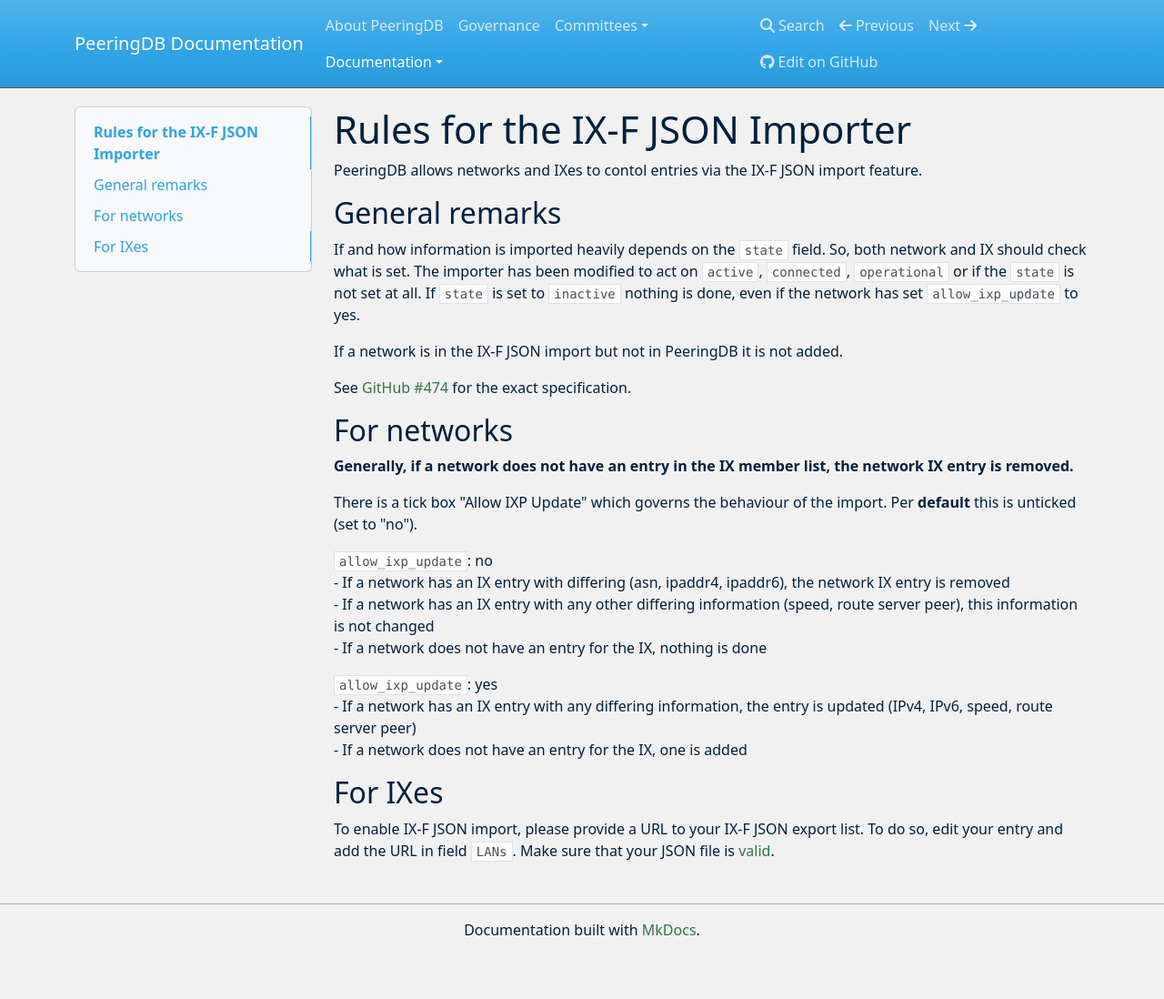
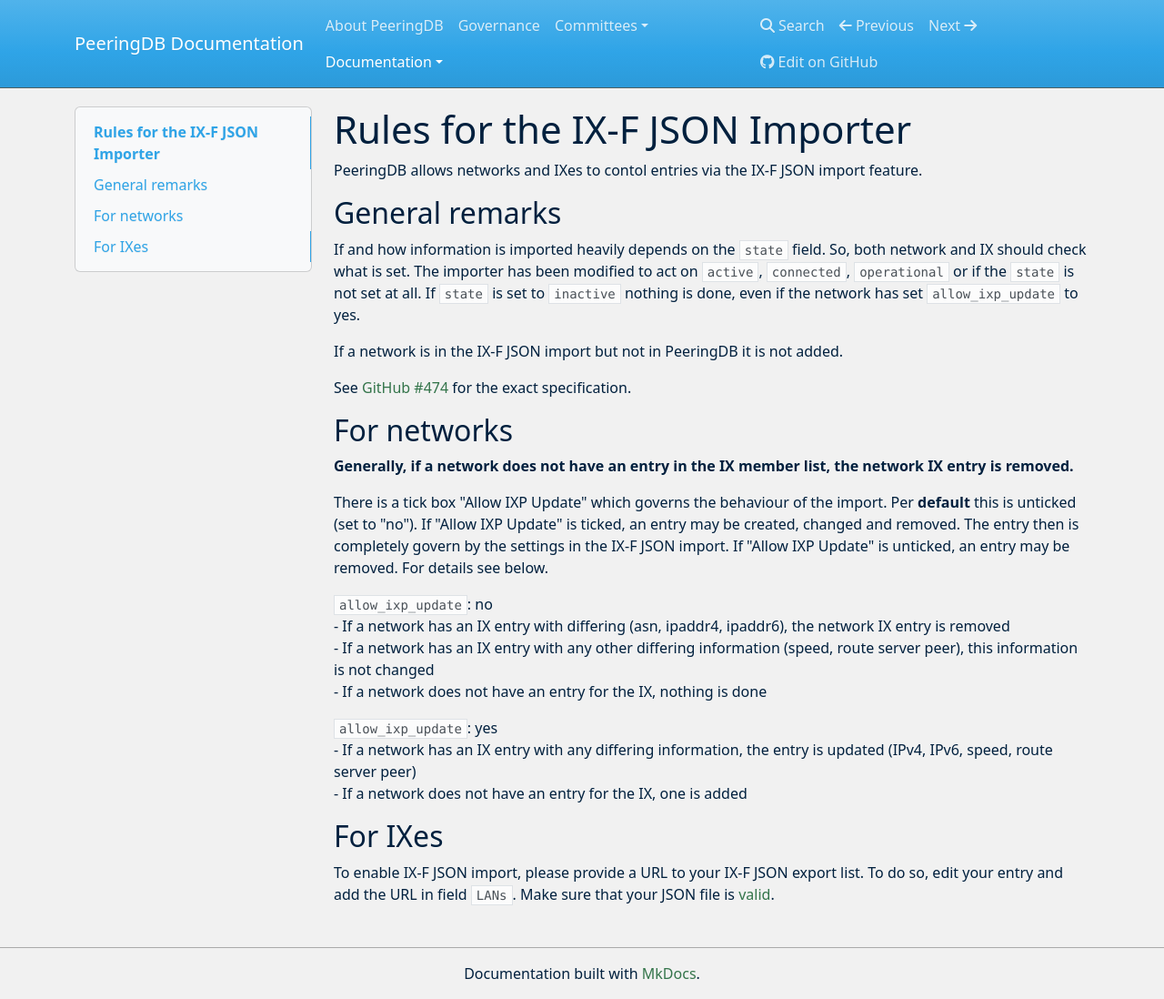
Before and after one commit to peeringdb/docs, an MkDocs documentation site: the page built from docs/ix-f-json-import-rules.md, in a window 1280 px wide and 1098 px high. Shown: the whole window at 91% size. Built offline with MkDocs 1.6.1, drawn with Linux system fonts in a browser that asks for light colours; nearby versions of some CDN libraries.

Commit message:
Update ix-f-json-import-rules.md
Clarify what ""Allow IXP Update" means

```diff
--- a/docs/ix-f-json-import-rules.md
+++ b/docs/ix-f-json-import-rules.md
@@ -11,7 +11,7 @@
 ## For networks
 **Generally, if a network does not have an entry in the IX member list, the network IX entry is removed.**
 
-There is a tick box "Allow IXP Update" which governs the behaviour of the import. Per **default** this is unticked (set to "no").
+There is a tick box "Allow IXP Update" which governs the behaviour of the import. Per **default** this is unticked (set to "no"). If "Allow IXP Update" is ticked, an entry may be created, changed and removed. The entry then is completely govern by the settings in the IX-F JSON import. If "Allow IXP Update" is unticked, an entry may be removed. For details see below.
 
 `allow_ixp_update`: no
 - If a network has an IX entry with differing (asn, ipaddr4, ipaddr6), the network IX entry is removed
```
